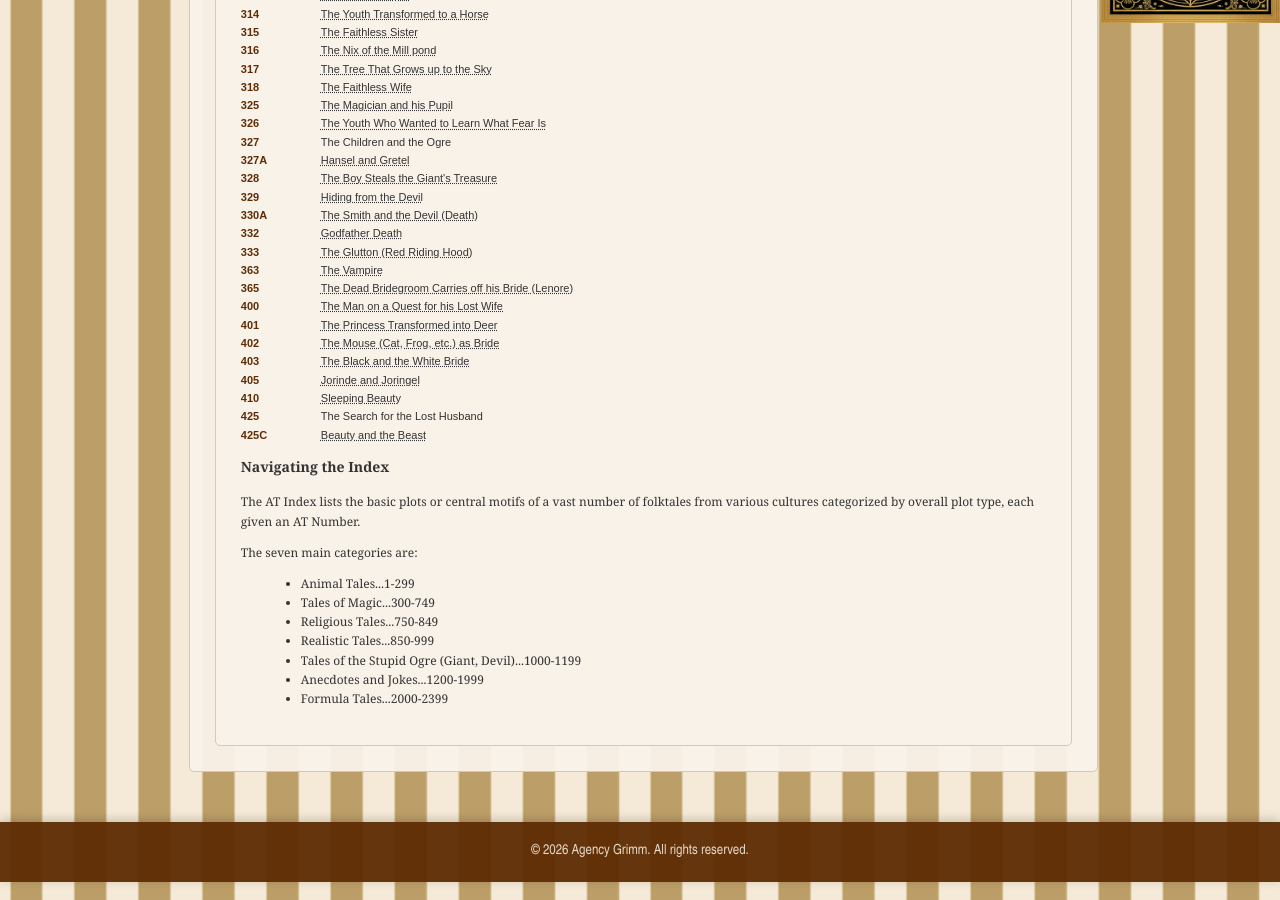
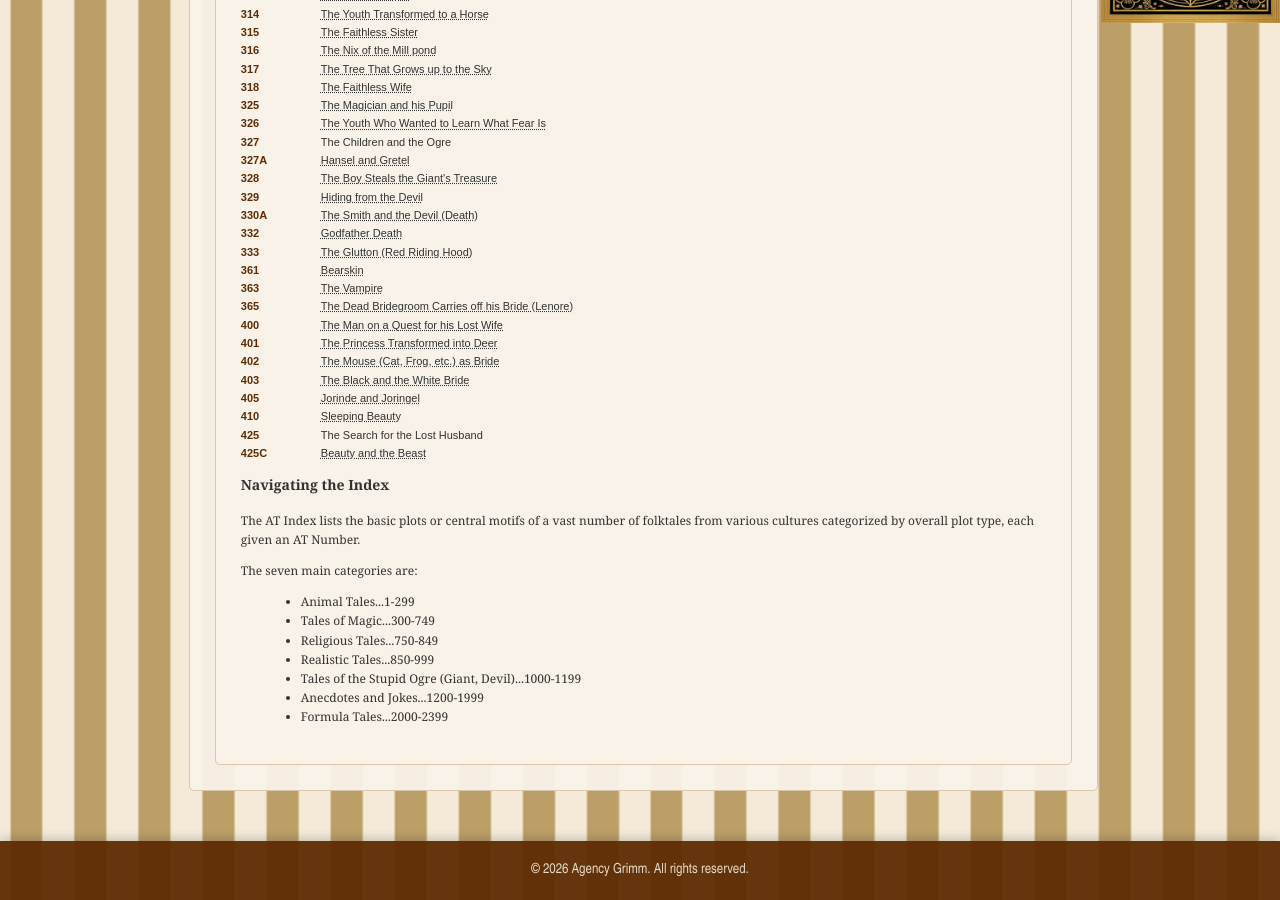
Before and after one commit to johnhopes-collab/grimmsdetectiveagency, a Jekyll site: the page built from archives/at-index.html, in a window 1280 px wide and 900 px high, scrolled down 1212 px. Built offline with Jekyll 4.4.1, drawn with Linux system fonts in a browser that asks for light colours.

Commit message:
Update at-index.html

```diff
--- a/archives/at-index.html
+++ b/archives/at-index.html
@@ -161,8 +161,14 @@ title: Archives / Aarne-Thompson Index
 
         <div class="at-index-row"><div class="at-index-number">333
             </div><div class="at-index-name"><span class="at-index-tale" data-tooltip="
-                    The wolf or other monster devours human beings until all of them are rescued alive from his belly.">
+                    KHM 26 - The wolf or other monster devours human beings until all of them are rescued alive from his belly.">
                     The Glutton (Red Riding Hood)
+        </span></div></div>
+
+        <div class="at-index-row"><div class="at-index-number">361
+            </div><div class="at-index-name"><span class="at-index-tale" data-tooltip="
+                    KHM 101 - A man enters into a pact with the devil but gets the upper hand in the end with the Lord's Prayer. Eventually gains a fortune and a beautiful bride.">
+                    Bearskin
         </span></div></div>
 
         <div class="at-index-row"><div class="at-index-number">363
```
